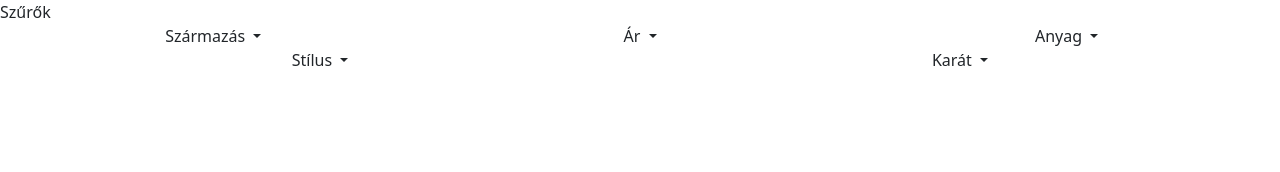
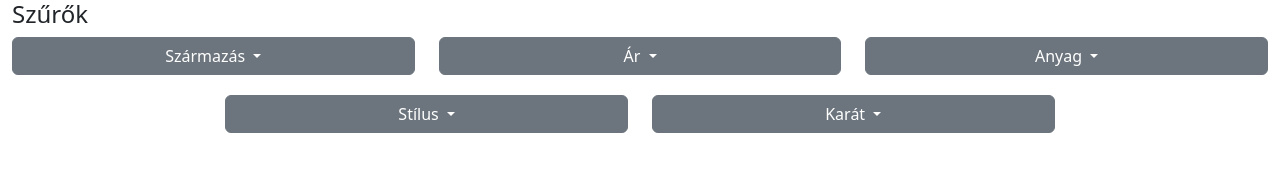
Before and after one commit to tothgergogithub/Cristalia_eksszerwebshop, a plain HTML site: page html/nyaklancok.html in a window 1280 px wide. Drawn offline with nearby package versions, Linux system fonts and the light colour scheme.

Commit message:
szurok_2,elrendezes

```diff
--- a/html/nyaklancok.html
+++ b/html/nyaklancok.html
@@ -39,27 +39,75 @@
         -->
 
     <div class="container-fluid" id="szuro">
+      <div id="szurok">
+        <h4>Szűrők</h4>
+      </div>
+
       <div class="row">
-        Szűrők
+        <div class="col-sm-4 col-12">
+          <div class="dropdown">
+            <button class="btn btn-secondary dropdown-toggle" type="button" data-bs-toggle="dropdown" aria-expanded="false">
+              Származás
+            </button>
+            <ul class="dropdown-menu">
+              <li><a class="dropdown-item" href="#">Valamilyen</a></li>
+              <li><a class="dropdown-item" href="#">valamilyen2</a></li>
+            </ul>
+          </div>
+        </div>
+        <div class="col-sm-4 col-12">
+
+          <div class="dropdown ">
+            <button class="btn btn-secondary dropdown-toggle " type="button" data-bs-toggle="dropdown" aria-expanded="false">
+              Ár
+            </button>
+            <ul class="dropdown-menu">
+              <li><a class="dropdown-item" href="#">Valamilyen</a></li>
+              <li><a class="dropdown-item" href="#">valamilyen2</a></li>
+            </ul>
+          </div>
+        </div>
+        <div class="col-sm-4 col-12">
+
+          <div class="dropdown">
+            <button class="btn btn-secondary dropdown-toggle" type="button" data-bs-toggle="dropdown" aria-expanded="false">
+              Anyag
+            </button>
+            <ul class="dropdown-menu">
+              <li><a class="dropdown-item" href="#">Valamilyen</a></li>
+              <li><a class="dropdown-item" href="#">valamilyen2</a></li>
+            </ul>
+          </div>
+        </div>
       </div>
       <div class="row">
-        <a class="nav-link dropdown-toggle col-4" href="#" role="button" data-bs-toggle="dropdown" aria-expanded="false">
-          Származás
-        </a>
-        <a class="nav-link dropdown-toggle col-4" href="#" role="button" data-bs-toggle="dropdown" aria-expanded="false">
-          Ár
-        </a>
-        <a class="nav-link dropdown-toggle col-4" href="#" role="button" data-bs-toggle="dropdown" aria-expanded="false">
-          Anyag
-        </a>
-      </div>
-      <div class="row">
-        <a class="nav-link dropdown-toggle col-6" href="#" role="button" data-bs-toggle="dropdown" aria-expanded="false">
-          Stílus
-        </a>
-        <a class="nav-link dropdown-toggle col-6" href="#" role="button" data-bs-toggle="dropdown" aria-expanded="false">
-          Karát
-        </a>
+        <div class="col-2">
+
+        </div>
+        <div class="col-sm-4 col-12">
+          <div class="dropdown">
+            <button class="btn btn-secondary dropdown-toggle " type="button" data-bs-toggle="dropdown" aria-expanded="false">
+              Stílus
+            </button>
+            <ul class="dropdown-menu">
+              <li><a class="dropdown-item" href="#">Valamilyen</a></li>
+              <li><a class="dropdown-item" href="#">valamilyen2</a></li>
+            </ul>
+          </div>
+        </div>
+        <div class="col-sm-4">
+          <div class="dropdown">
+            <button class="btn btn-secondary dropdown-toggle " type="button" data-bs-toggle="dropdown" aria-expanded="false">
+              Karát
+            </button>
+            <ul class="dropdown-menu">
+              <li><a class="dropdown-item" href="#">Valamilyen</a></li>
+              <li><a class="dropdown-item" href="#">valamilyen2</a></li>
+            </ul>
+          </div>
+        </div>
+        <div class="col-2"></div>
+
       </div>
     </div>
 
--- a/stilesheets/nyaklancok.css
+++ b/stilesheets/nyaklancok.css
@@ -1,3 +1,10 @@
 #szuro{
     text-align: center;
 }
+.btn-secondary{
+    width: 100%;
+    margin-bottom: 20px;
+}
+#szurok{
+    text-align: left;
+}
```
